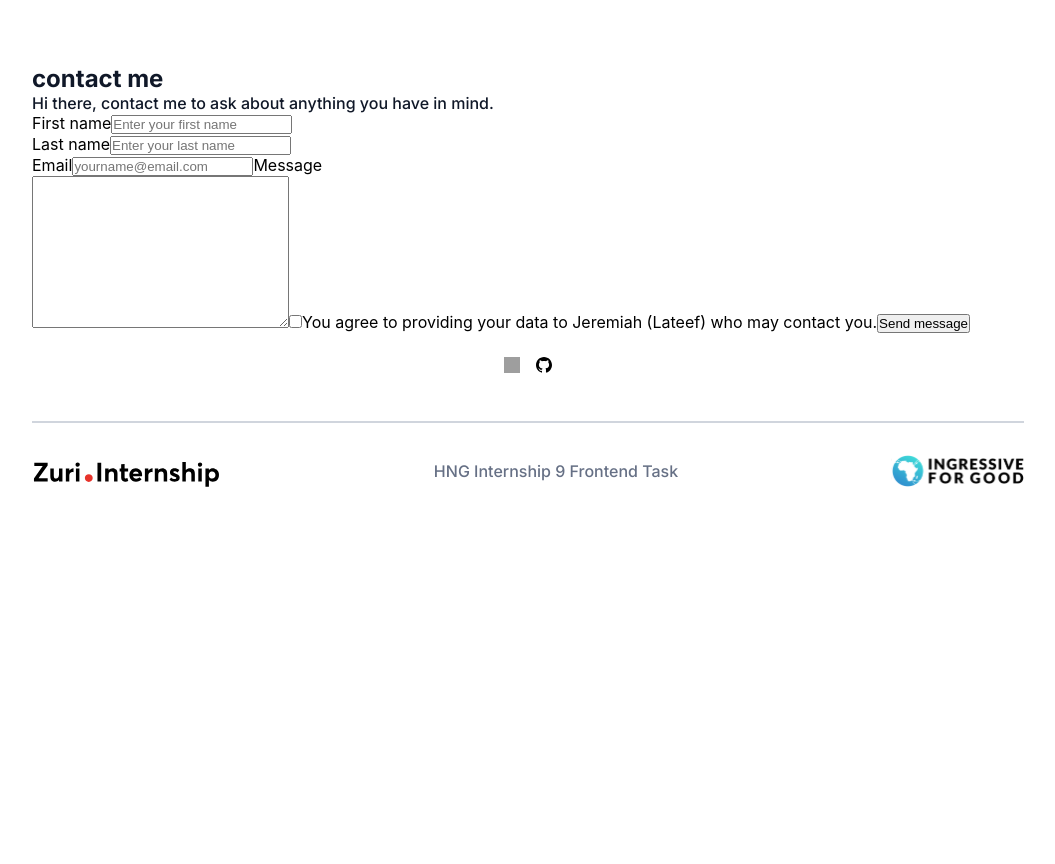
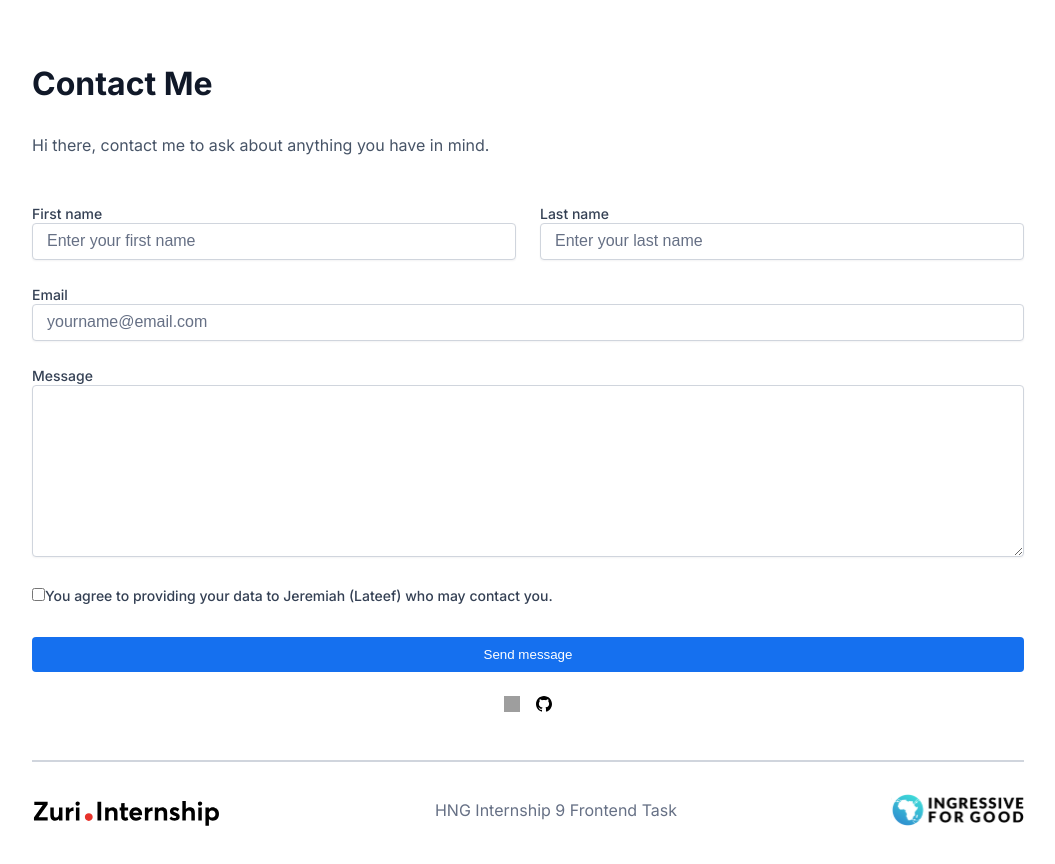
Before and after one commit to jeremiahlateef/hng-link-project, a React (Create React App) app: page /contact in a window 1280 px wide. Shown: the top 864 px of the page, without its empty margins (112-1167 px from the left). Before the commit the page ends 800 px from the top, so only its background shows below. Built offline with nearby package versions, Linux system fonts and the light colour scheme; grey boxes are pictures that could not be loaded.

Commit message:
Style: Added the Contact Page style

```diff
--- a/src/App.css
+++ b/src/App.css
@@ -1,4 +1,4 @@
-@import url("https://fonts.googleapis.com/css2?family=Inter:wght@500;700&display=swap");
+@import url("https://fonts.googleapis.com/css2?family=Inter:wght@400;500;700&display=swap");
 * {
   padding: 0;
   margin: 0;
@@ -174,3 +174,60 @@ p {
     height: 2rem;
   }
 }
+
+/*
+=============
+Contact CSS
+=============
+*/
+.contact-title {
+  font-size: 2rem;
+  text-transform: capitalize;
+  margin-bottom: 2rem;
+  color: #101828;
+}
+.contact-info {
+  font-weight: 400;
+  color: #475467;
+  margin-bottom: 3rem;
+}
+.values {
+  color: #344054;
+  font-weight: 500;
+  font-size: 0.875rem;
+  font-family: "Inter";
+  margin-bottom: 0.375rem;
+}
+.inputs::placeholder {
+  color: #667085;
+  font-size: 1rem;
+  font-weight: 400;
+}
+.inputs {
+  padding: 10px 14px;
+  border: 1px solid #d0d5dd;
+  border-radius: 0.25rem;
+  width: 100%;
+  box-shadow: 0px 1px 2px rgba(16, 24, 40, 0.05);
+  margin-bottom: 1.5rem;
+}
+.btn-submit {
+  margin-top: 2rem;
+  display: block;
+  width: 100%;
+  color: #fff;
+  background: #1570ef;
+  border-radius: 0.25rem;
+  border: transparent;
+  padding: 10px 0;
+}
+@media screen and (min-width: 768px) {
+  .name-cont {
+    display: flex;
+    align-items: center;
+    gap: 1.5rem;
+  }
+  .input-div {
+    width: 100%;
+  }
+}
```
